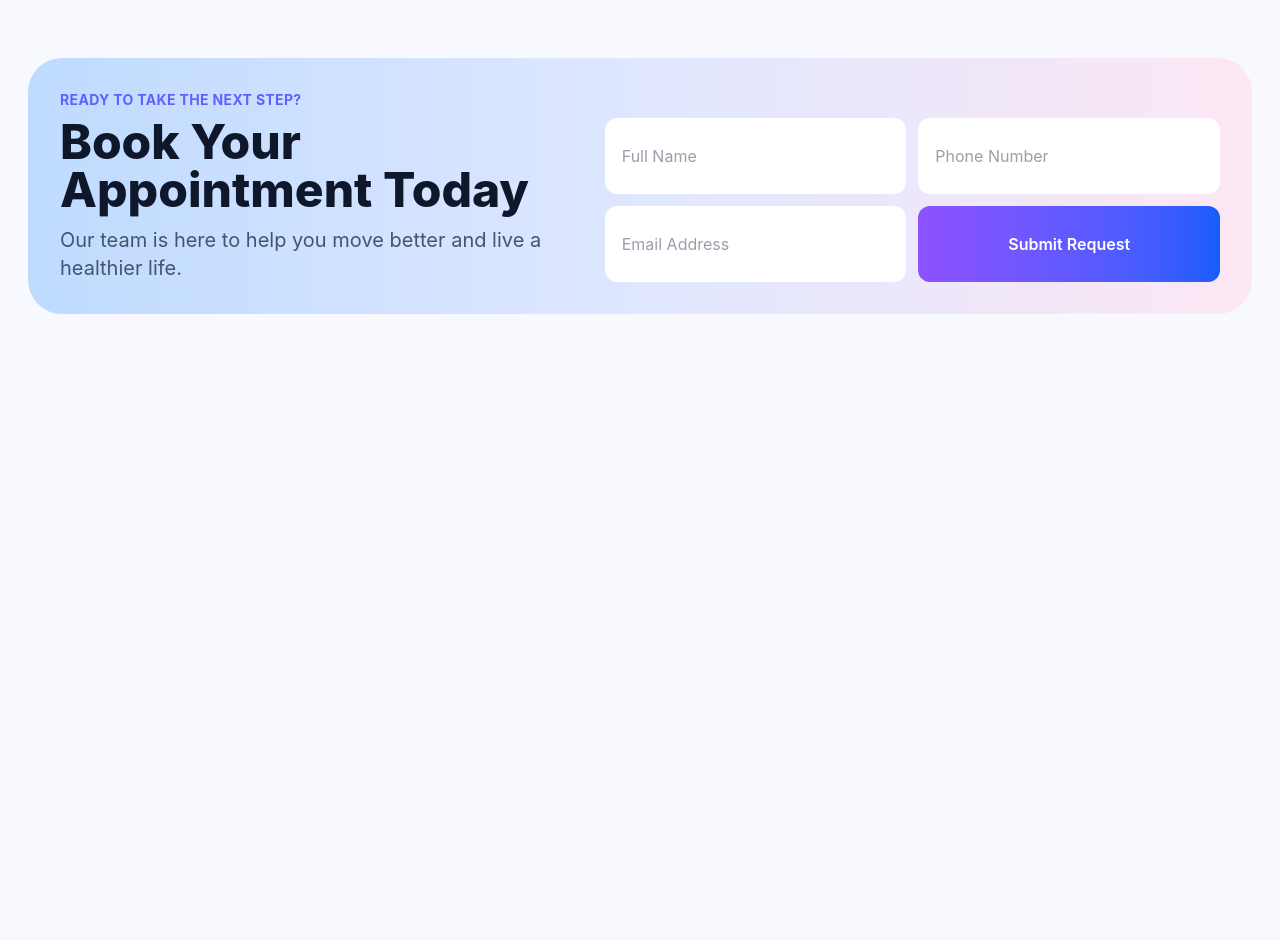
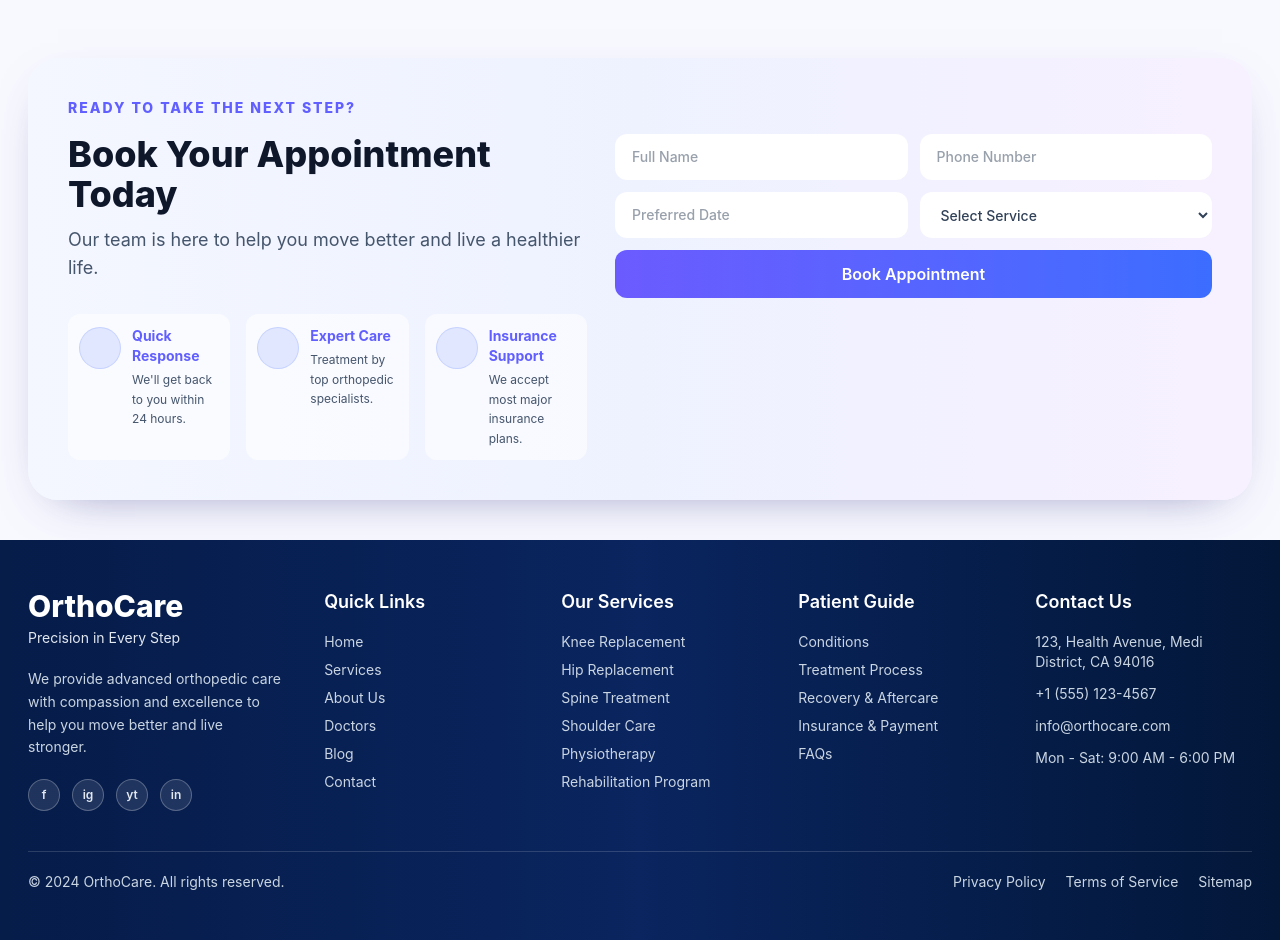
Before and after one commit to asimsharif01/orthocare, a Next.js app: page / in a window 1280 px wide. Shown: the part 3320-4260 px from the top of the page. Before the commit the page ends 3698 px from the top, so only its background shows below. Built offline with nearby package versions, Linux system fonts and the light colour scheme.

Commit message:
Update appointment CTA and add site footer

```diff
--- a/src/app/(public)/page.tsx
+++ b/src/app/(public)/page.tsx
@@ -6,6 +6,7 @@ import Features from "@/components/ui/Features";
 import Process from "@/components/ui/Process";
 import Testimonials from "@/components/ui/Testimonials";
 import CTA from "@/components/ui/CTA";
+import Footer from "@/components/ui/Footer";
 
 export default function Home() {
   return (
@@ -18,6 +19,7 @@ export default function Home() {
       <Process />
       <Testimonials />
       <CTA />
+      <Footer />
     </main>
   );
 }
--- a/src/components/ui/CTA.tsx
+++ b/src/components/ui/CTA.tsx
@@ -1,18 +1,67 @@
+const highlights = [
+  {
+    title: "Quick Response",
+    description: "We'll get back to you within 24 hours.",
+  },
+  {
+    title: "Expert Care",
+    description: "Treatment by top orthopedic specialists.",
+  },
+  {
+    title: "Insurance Support",
+    description: "We accept most major insurance plans.",
+  },
+];
+
+const inputBase =
+  "w-full rounded-xl border border-white/90 bg-white px-4 py-3 text-sm font-medium text-slate-700 outline-none transition focus:border-indigo-300 focus:ring-2 focus:ring-indigo-100";
+
 export default function CTA() {
   return (
-    <section className="mx-auto w-full max-w-[1240px] px-6 pb-16 pt-8 lg:px-2">
-      <div className="rounded-[34px] bg-gradient-to-r from-blue-200 via-indigo-100 to-pink-100 p-8">
-        <p className="text-sm font-bold uppercase tracking-wide text-indigo-500">Ready to Take The Next Step?</p>
-        <div className="mt-2 grid gap-8 lg:grid-cols-[1fr_1.2fr]">
+    <section className="mx-auto w-full max-w-[1240px] px-6 pb-10 pt-8 lg:px-2">
+      <div className="rounded-[30px] bg-gradient-to-r from-[#f4f7ff] via-[#eef2ff] to-[#f7f0ff] p-6 shadow-[0_16px_50px_-30px_rgba(49,46,129,0.65)] md:p-8 lg:p-10">
+        <p className="text-xs font-extrabold uppercase tracking-[0.14em] text-indigo-500 md:text-sm">Ready to Take The Next Step?</p>
+
+        <div className="mt-4 grid gap-7 lg:grid-cols-[1fr_1.15fr] lg:items-start">
           <div>
-            <h2 className="text-5xl font-extrabold text-slate-900">Book Your Appointment Today</h2>
-            <p className="mt-3 text-xl text-slate-600">Our team is here to help you move better and live a healthier life.</p>
+            <h2 className="text-3xl font-extrabold text-slate-900 md:text-4xl">Book Your Appointment Today</h2>
+            <p className="mt-3 max-w-xl text-base text-slate-600 md:text-lg">
+              Our team is here to help you move better and live a healthier life.
+            </p>
+
+            <div className="mt-8 grid gap-4 sm:grid-cols-3">
+              {highlights.map((item) => (
+                <article key={item.title} className="flex gap-3 rounded-xl bg-white/60 p-3">
+                  <div className="mt-0.5 h-10 w-10 shrink-0 rounded-full bg-indigo-100 text-indigo-600 ring-1 ring-indigo-200" />
+                  <div>
+                    <h3 className="text-sm font-bold text-indigo-500">{item.title}</h3>
+                    <p className="mt-1 text-xs leading-relaxed text-slate-600">{item.description}</p>
+                  </div>
+                </article>
+              ))}
+            </div>
           </div>
-          <form className="grid gap-3 sm:grid-cols-2">
-            <input className="rounded-xl border border-white/80 bg-white px-4 py-3 text-slate-700" placeholder="Full Name" />
-            <input className="rounded-xl border border-white/80 bg-white px-4 py-3 text-slate-700" placeholder="Phone Number" />
-            <input className="rounded-xl border border-white/80 bg-white px-4 py-3 text-slate-700" placeholder="Email Address" />
-            <button className="rounded-xl bg-gradient-to-r from-violet-500 to-blue-600 px-4 py-3 text-white font-semibold">Submit Request</button>
+
+          <form className="grid gap-3 sm:grid-cols-2" aria-label="Book appointment form">
+            <input className={inputBase} placeholder="Full Name" />
+            <input className={inputBase} placeholder="Phone Number" />
+            <input className={inputBase} placeholder="Preferred Date" />
+            <select className={inputBase} defaultValue="">
+              <option value="" disabled>
+                Select Service
+              </option>
+              <option>Knee Replacement</option>
+              <option>Hip Replacement</option>
+              <option>Spine Treatment</option>
+              <option>Physiotherapy</option>
+            </select>
+
+            <button
+              type="submit"
+              className="sm:col-span-2 rounded-xl bg-gradient-to-r from-[#6b5bff] to-[#3b6dff] px-6 py-3 text-base font-semibold text-white transition hover:brightness-105"
+            >
+              Book Appointment
+            </button>
           </form>
         </div>
       </div>
--- /dev/null
+++ b/src/components/ui/Footer.tsx
@@ -0,0 +1,85 @@
+const quickLinks = ["Home", "Services", "About Us", "Doctors", "Blog", "Contact"];
+const services = [
+  "Knee Replacement",
+  "Hip Replacement",
+  "Spine Treatment",
+  "Shoulder Care",
+  "Physiotherapy",
+  "Rehabilitation Program",
+];
+const guide = ["Conditions", "Treatment Process", "Recovery & Aftercare", "Insurance & Payment", "FAQs"];
+
+export default function Footer() {
+  return (
+    <footer className="bg-gradient-to-r from-[#061c49] via-[#0a255f] to-[#031739] text-white">
+      <div className="mx-auto w-full max-w-[1240px] px-6 py-12 lg:px-2">
+        <div className="grid gap-10 md:grid-cols-2 lg:grid-cols-[1.3fr_1fr_1fr_1fr_1.1fr]">
+          <div>
+            <h3 className="text-3xl font-extrabold">OrthoCare</h3>
+            <p className="mt-1 text-sm text-slate-200">Precision in Every Step</p>
+            <p className="mt-5 max-w-xs text-sm leading-relaxed text-slate-300">
+              We provide advanced orthopedic care with compassion and excellence to help you move better and live
+              stronger.
+            </p>
+            <div className="mt-5 flex gap-3 text-xs text-slate-200">
+              {['f', 'ig', 'yt', 'in'].map((social) => (
+                <span
+                  key={social}
+                  className="flex h-8 w-8 items-center justify-center rounded-full border border-white/25 bg-white/10 font-semibold"
+                >
+                  {social}
+                </span>
+              ))}
+            </div>
+          </div>
+
+          <div>
+            <h4 className="text-lg font-semibold">Quick Links</h4>
+            <ul className="mt-4 space-y-2 text-sm text-slate-300">
+              {quickLinks.map((item) => (
+                <li key={item}>{item}</li>
+              ))}
+            </ul>
+          </div>
+
+          <div>
+            <h4 className="text-lg font-semibold">Our Services</h4>
+            <ul className="mt-4 space-y-2 text-sm text-slate-300">
+              {services.map((item) => (
+                <li key={item}>{item}</li>
+              ))}
+            </ul>
+          </div>
+
+          <div>
+            <h4 className="text-lg font-semibold">Patient Guide</h4>
+            <ul className="mt-4 space-y-2 text-sm text-slate-300">
+              {guide.map((item) => (
+                <li key={item}>{item}</li>
+              ))}
+            </ul>
+          </div>
+
+          <div>
+            <h4 className="text-lg font-semibold">Contact Us</h4>
+            <ul className="mt-4 space-y-3 text-sm text-slate-300">
+              <li>123, Health Avenue, Medi District, CA 94016</li>
+              <li>+1 (555) 123-4567</li>
+              <li>info@orthocare.com</li>
+              <li>Mon - Sat: 9:00 AM - 6:00 PM</li>
+            </ul>
+          </div>
+        </div>
+
+        <div className="mt-10 border-t border-white/15 pt-5 text-sm text-slate-300 md:flex md:items-center md:justify-between">
+          <p>© 2024 OrthoCare. All rights reserved.</p>
+          <div className="mt-3 flex flex-wrap gap-5 md:mt-0">
+            <span>Privacy Policy</span>
+            <span>Terms of Service</span>
+            <span>Sitemap</span>
+          </div>
+        </div>
+      </div>
+    </footer>
+  );
+}
```
